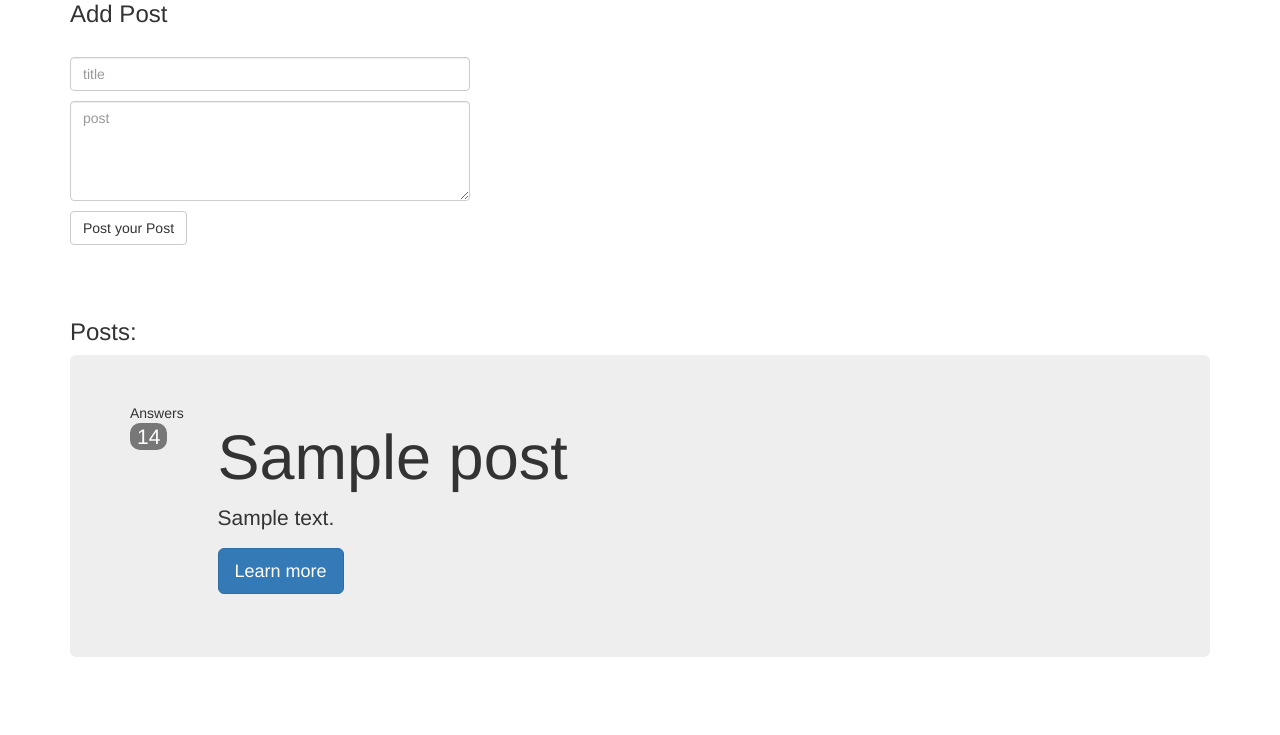
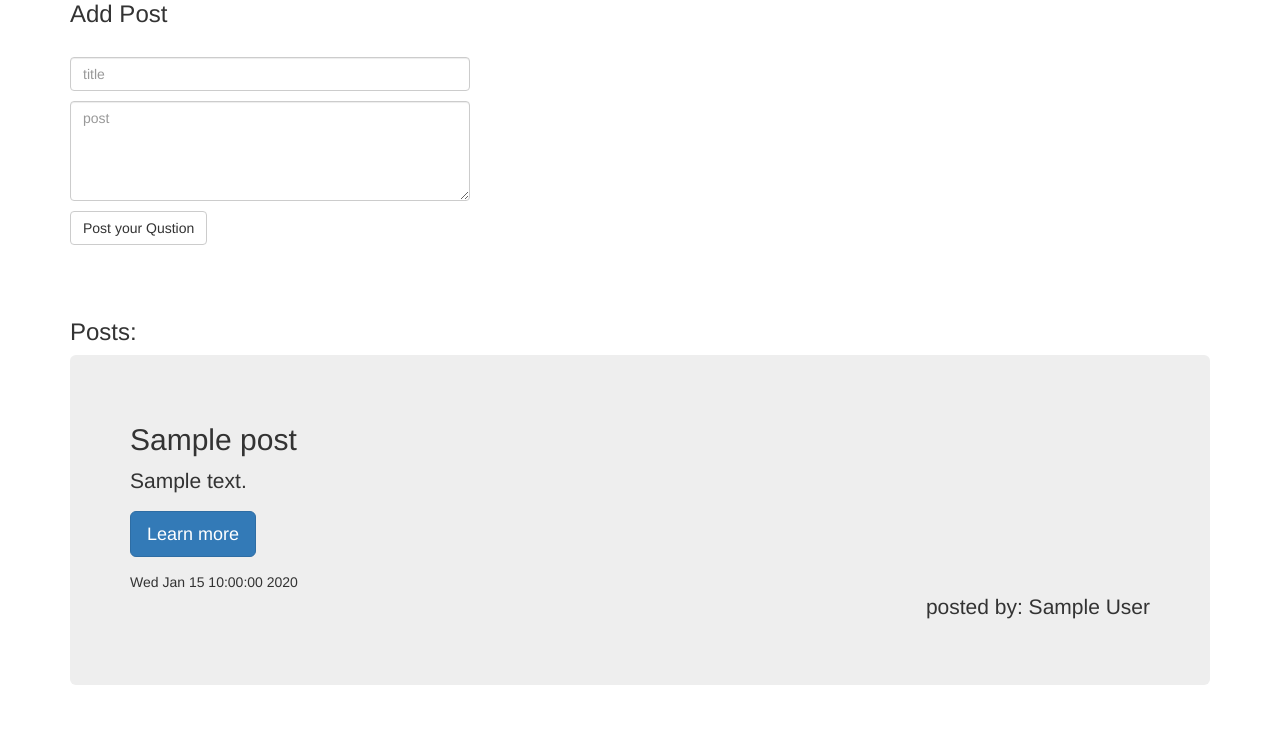
Before and after one commit to dimaosa/Flask_QA_app, a Flask app: page / in a window 1280 px wide. Shown: the part 151-886 px from the top of the page. Before the commit the page ends 808 px from the top, so only its background shows below. Run offline with Flask 2, Linux system fonts and the light colour scheme; a user stored in the database is signed in; tables that the repository leaves empty hold one stand-in row (values such as "Sample post"); some libraries are stand-ins or nearby versions.

```diff
--- /dev/null
+++ b/project/home/form.py
@@ -0,0 +1,10 @@
+from flask_wtf import Form
+from wtforms import TextField, TextAreaField
+from wtforms.validators import DataRequired
+
+class AddPost(Form):
+    title = TextField('title', validators=[DataRequired()])
+    post = TextAreaField('post', validators=[DataRequired()])
+
+class AddAnswer(Form):
+	body = TextAreaField('body', validators=[DataRequired()])
--- a/project/home/templates/index.html
+++ b/project/home/templates/index.html
@@ -29,7 +29,7 @@
         {% endif %}
       </span>
     </p>
-    <button class="btn btn-default" type="submit">Post your Post</button>
+    <button class="btn btn-default" type="submit">Post your Qustion</button>
   </form>
   {% else %}
   <p>
@@ -47,17 +47,11 @@
 <h3>Posts:</h3>
 {% for post in posts %}
 <div class="jumbotron">
-  <div class="row">
-    <div class="col-md-1">
-      <span class="text-center">Answers</span>
-      <p class="badge text-block">14</p>
-    </div>
-    <div class="col-md-11">
-      <h1>{{ post.title }}</h1>
-      <p>{{ post.description }}</p>
-      <p><a class="btn btn-primary btn-lg" href="/post/{{ post.id }}" role="button">Learn more</a></p>
-    </div>
-  </div>
+  <h2>{{ post.title }}</h2>
+  <p>{{ post.description }}</p>
+  <p><a class="btn btn-primary btn-lg" href="/post/{{ post.id }}" role="button">Learn more</a></p>
+  <span>{{ post.pub_date.ctime() }}</span>
+  <p class="text-right">posted by: {{ post.author.name }}</p>
 </div>
 <br>
 {% endfor%}
--- a/project/home/views.py
+++ b/project/home/views.py
@@ -1,8 +1,9 @@
 from project import app, db
 from project.models import BlogPost, User
 from flask import flash, redirect, session, url_for, render_template, request, Blueprint
+from flask.ext.login import current_user
 
-from project.users.form import AddPost
+from form import AddPost, AddAnswer
 ################
 #### config ####
 ################
@@ -15,30 +16,29 @@ home_blueprint = Blueprint(
 ### routes ###
 @home_blueprint.route('/post/<int:post_id>', methods=['GET', 'POST'])
 def show_post(post_id):
+
+	form = AddAnswer(request.form)
+	if form.validate_on_submit():
+		flash( form.body.data )
+
 	post = BlogPost.query.filter_by(id=int(post_id)).first()
 
-	try:
-		user = User.query.filter_by(id=int(post.author_id)).first()
-	except:
-		user = User(' ',' ',' ')
-
-	return render_template("post.html", post=post, user=user)
+	return render_template("post.html", post=post, form=form)
 
 @home_blueprint.route('/', methods=['GET', 'POST'])
 def home():
 
 	form = AddPost(request.form)
-
 	try:
-		if request.method == 'POST':
-			flash("I am in POST")
-			if request.form['title'] and request.form['post']:
-				flash(request.form['title'])
-				flash(request.form['post'])
-			 	db.session.add(BlogPost(request.form['title'], request.form['post']))
-			 	db.session.commit()
-			else:
-				flash("Enter both title and post")
+		if form.validate_on_submit():
+			newQuestion = BlogPost(
+				form.title.data,
+				form.post.data,
+				current_user.id
+			)
+			db.session.add(newQuestion)
+			db.session.commit()
+			flash("New Question was added")
 	except:
 		flash("Some error in db")
 
--- a/project/models.py
+++ b/project/models.py
@@ -14,13 +14,40 @@ class BlogPost(db.Model):
 	title = db.Column(db.String, nullable=False)
 	description = db.Column(db.String, nullable=False)
 	author_id = db.Column(db.Integer, ForeignKey('users.id'))
+	pub_date = db.Column(db.DateTime)
+	#answer_id = db.Column(db.Integer, ForeignKey('answers.id'))
 
-	def __init__(self, title, description):
+	def __init__(self, title, description, author_id, pub_date=None):
 		self.title = title
 		self.description = description
+		if pub_date is None:
+			pub_date = datetime.now()
+		self.pub_date = pub_date
+		self.author_id = author_id
 
 	def __repr__(self):
 		return '{} - {}'.format(self.title, self.description).uncode('utf-8')
+class Answer(db.Model):
+
+	__tablename__ = "answers"
+
+	id = db.Column(db.Integer, primary_key=True)
+	answer = db.Column(db.String, nullable=False)
+	pub_date = db.Column(db.DateTime)
+	votes = db.Column(db.Integer)
+	#post = db.relationship("BlogPost", backref="answers")
+
+	def __init__(self, answer, pub_date=None):
+		self.title = title
+		self.body = body
+		if pub_date is None:
+			pub_date = datetime.now()
+		self.pub_date = pub_date
+
+	def __repr__(self):
+		return '<Answer - {}, Author - {}>'.format(self.answer, self.author)
+
+
 
 class User(db.Model):
 
@@ -31,6 +58,7 @@ class User(db.Model):
 	email = db.Column(db.String, nullable=False)
 	password = db.Column(db.String, nullable=False)
 	post = db.relationship("BlogPost", backref="author")
+
 
 	def __init__(self, name, email, password):
 		self.name = name
@@ -51,22 +79,3 @@ class User(db.Model):
 
 	def __repr__(self):
 		return '{} - {}'.format(self.name, self.email)
-
-class Answer(db.Model):
-
-	__tablename__ = "answers"
-
-	id = db.Column(db.Integer, primary_key=True)
-	answer = db.Column(db.String, nullable=False)
-	pub_date = db.Column(db.DateTime)
-	votes = db.Column(db.Integer)
-	author_name = db.Column(db.Integer, ForeignKey('users.id'))
-
-	def __init__(self, answer, pub_date=None):
-		self.title = title
-		self.body = body
-		if pub_date is None:
-			pub_date = datetime.utcnow()
-		self.pub_date = pub_date
-	def __repr__(self):
-		return '<Answer - {}, Author - {}>'.format(self.answer, self.author)
--- a/project/users/form.py
+++ b/project/users/form.py
@@ -1,5 +1,5 @@
 from flask_wtf import Form
-from wtforms import TextField, PasswordField, TextAreaField
+from wtforms import TextField, PasswordField
 from wtforms.validators import DataRequired, Length, Email, EqualTo
 
 class LoginForm(Form):
@@ -25,7 +25,3 @@ class RegisterForm(Form):
             DataRequired(), EqualTo('password', message='Passwords must match.')
         ]
     )
-
-class AddPost(Form):
-    title = TextField('title', validators=[DataRequired()])
-    post = TextAreaField('post', validators=[DataRequired()])
```
Also changed, not shown: migrations/versions/4b0f37582562_.py (added, +28 -0 lines), project/home/templates/post.html (+24 -6 lines).
